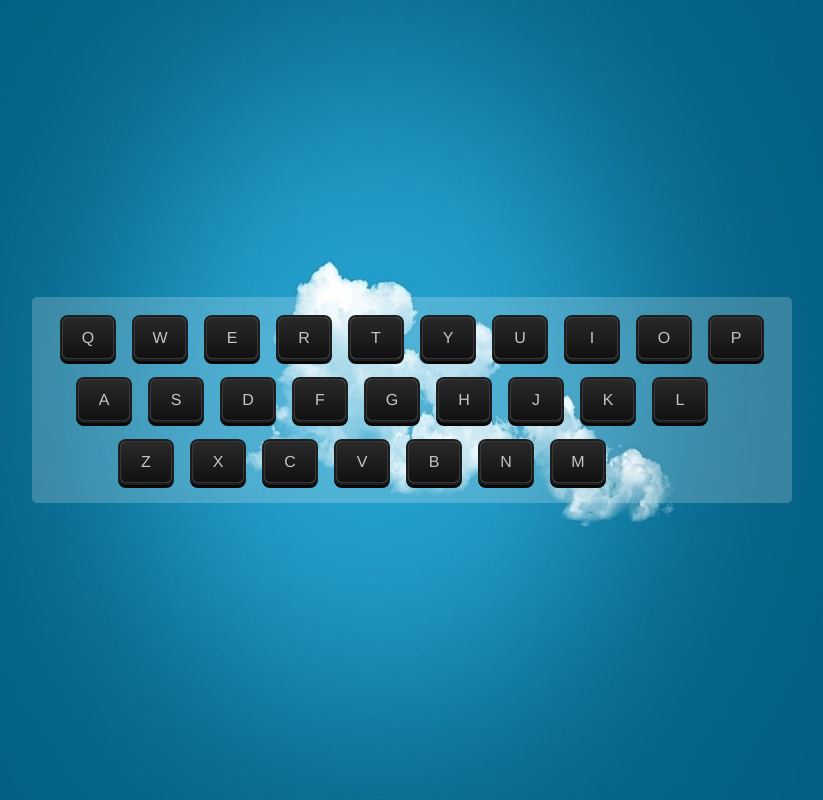
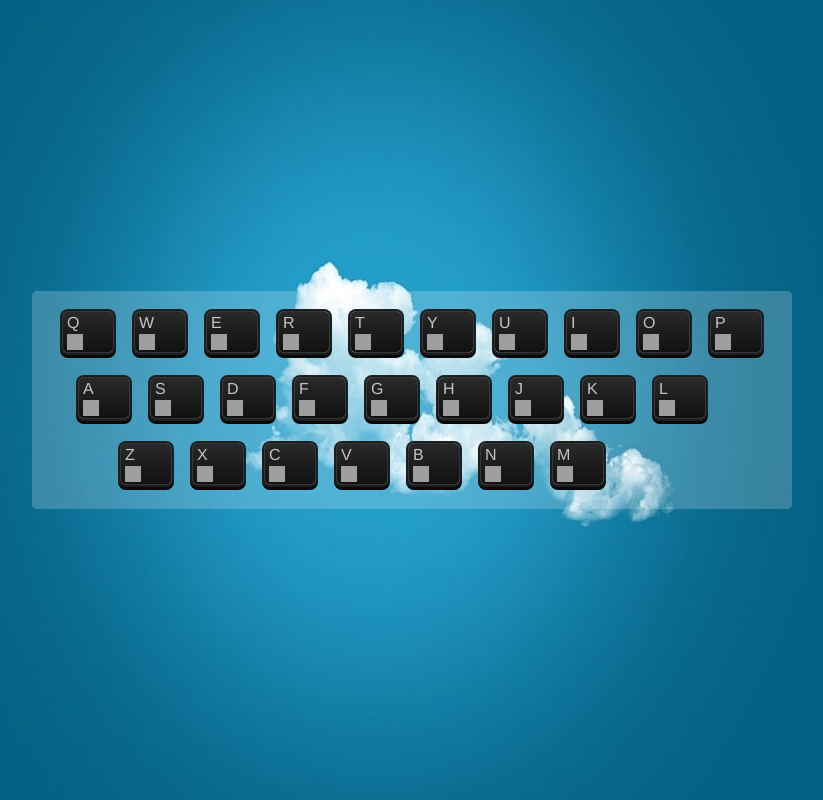
Before and after one commit to kongyi5/nav-demo, a plain HTML site: page src/index.html in a window 1280 px wide. Shown: the whole page, without its empty margins (228-1051 px from the left). Drawn offline with Linux system fonts and the light colour scheme; grey boxes are pictures that could not be loaded.

Commit message:
favicon、onerror

```diff
--- a/src/main.js
+++ b/src/main.js
@@ -11,7 +11,7 @@ let hash = {
   e: "ele.me",
   r: "renren.com",
   t: "tianya.com",
-  y: "yahoo.com",
+  y: "youtube.com",
   u: "uc.com",
   i: "iqiyi.com",
   o: "opera.com",
@@ -19,7 +19,7 @@ let hash = {
   a: "acfun.com",
   s: "sohu.com",
   z: "zhihu.com",
-  m: "mcdonalds.com.cn",
+  m: "mail.qq.com",
 };
 
 // 取出 localStorage 中的 zzz 对应的 hash
@@ -41,18 +41,38 @@ while (index < keys["length"]) {
   while (index2 < row["length"]) {
     // 0-9 0-8 0-6
     kbd = document.createElement("kbd");
-    kbd.textContent = row[index2];
+    span = document.createElement("span");
+    span.textContent = row[index2];
+    span.className = "text";
+    kbd.appendChild(span);
     kbd.className = "key";
     button = document.createElement("button");
     button.textContent = "编辑";
     button.id = row[index2];
+    img = document.createElement("img");
+    if (hash[row[index2]]) {
+      img.src = "http://" + hash[row[index2]] + "/favicon.ico";
+    } else {
+      img.src = "//i.loli.net/2017/11/10/5a05afbc5e183.png";
+    }
+
+    img.onerror = (xxx) => {
+      xxx.target.src = "//i.loli.net/2017/11/10/5a05afbc5e183.png";
+    };
     button.onclick = (xxxxx) => {
       // xxxxx.target 就是用户点击的元素
-      key = xxxxx.target["id"]; // q w e r t
+      button2 = xxxxx.target;
+      img2 = button2.previousSibling;
+      key = button2["id"]; // q w e r t
       x = prompt("给我一个网址"); // qq.com
       hash[key] = x; // hash 变更
+      img2.src = "http://" + x + "/favicon.ico";
+      img2.onerror = (xxx) => {
+        xxx.target.src = "//i.loli.net/2017/11/10/5a05afbc5e183.png";
+      };
       localStorage.setItem("zzz", JSON.stringify(hash));
     };
+    kbd.appendChild(img);
     kbd.appendChild(button);
     div1.appendChild(kbd);
     index2 += 1;
--- a/src/style.css
+++ b/src/style.css
@@ -54,11 +54,9 @@ kbd:hover > button {
   border-radius: 6px;
   color: #c5c5c5;
   box-shadow: 0 0 0 1px #1a1b1c, 0 0 0 2px #1f2020, 0 3px 0 2px #080808;
-  display: inline-flex;
-  align-items: center;
-  justify-content: center;
   font-size: 16px;
   font-family: Helvetica;
+  position: relative;
 }
 .row {
   margin: 20px;
@@ -66,3 +64,16 @@ kbd:hover > button {
 .row .key {
   margin: 0 10px;
 }
+
+.key img {
+  width: 16px;
+  height: 16px;
+  position: absolute;
+  left: 4px;
+  bottom: 2px;
+}
+.key .text {
+  position: absolute;
+  left: 4px;
+  top: 2px;
+}
```
Also changed, not shown: dist/index.html (+4 -5 lines), 6 other files.
